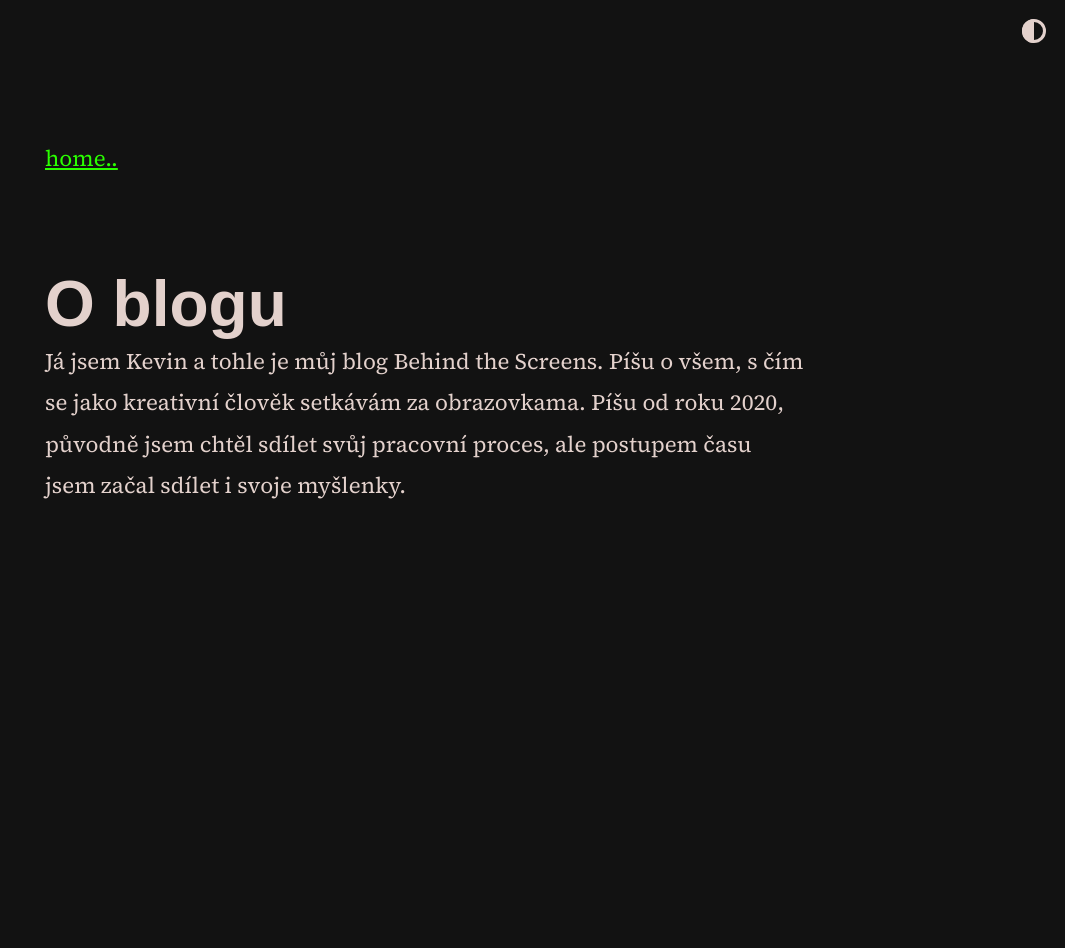
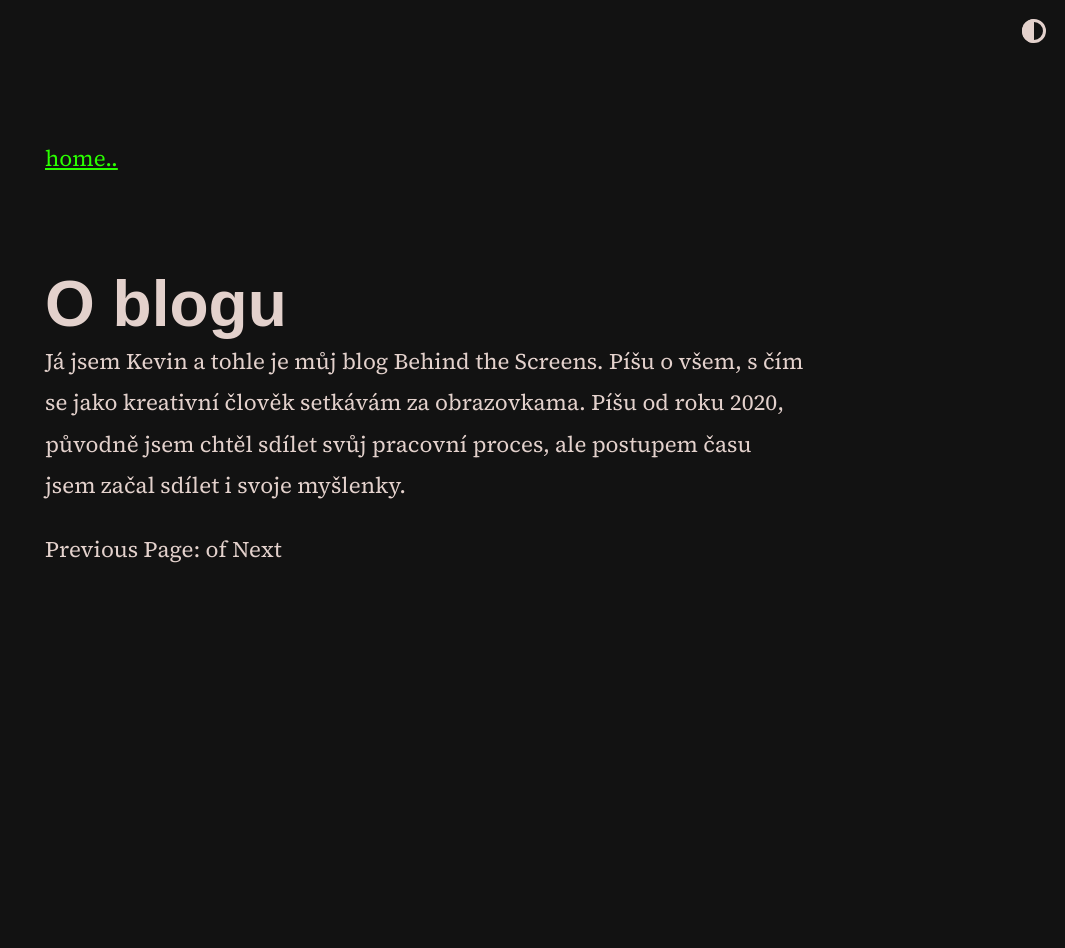
Before and after one commit to scherrer-txt/bts, a Jekyll site: the page built from about.md, in a window 1280 px wide. Shown: the whole page, without its empty margins (215-1280 px from the left). Built offline with Jekyll 4.4.1, drawn with Linux system fonts in a browser that asks for light colours; some web fonts are replaced.

Commit message:
Update post.html

```diff
--- a/_layouts/post.html
+++ b/_layouts/post.html
@@ -17,3 +17,33 @@
 <h1 class="post-title">{{ page.title }}</h1>
 {% include date_and_social_share.html %}
 {{ content }}
+
+<!-- This loops through the paginated posts -->
+{% for post in paginator.posts %}
+  <h1><a href="{{ post.url }}">{{ post.title }}</a></h1>
+  <p class="author">
+    <span class="date">{{ post.date }}</span>
+  </p>
+  <div class="content">
+    {{ post.content }}
+  </div>
+{% endfor %}
+
+<!-- Pagination links -->
+<div class="pagination">
+  {% if paginator.previous_page %}
+    <a href="{{ paginator.previous_page_path }}" class="previous">
+      Previous
+    </a>
+  {% else %}
+    <span class="previous">Previous</span>
+  {% endif %}
+  <span class="page_number ">
+    Page: {{ paginator.page }} of {{ paginator.total_pages }}
+  </span>
+  {% if paginator.next_page %}
+    <a href="{{ paginator.next_page_path }}" class="next">Next</a>
+  {% else %}
+    <span class="next ">Next</span>
+  {% endif %}
+</div>
```
